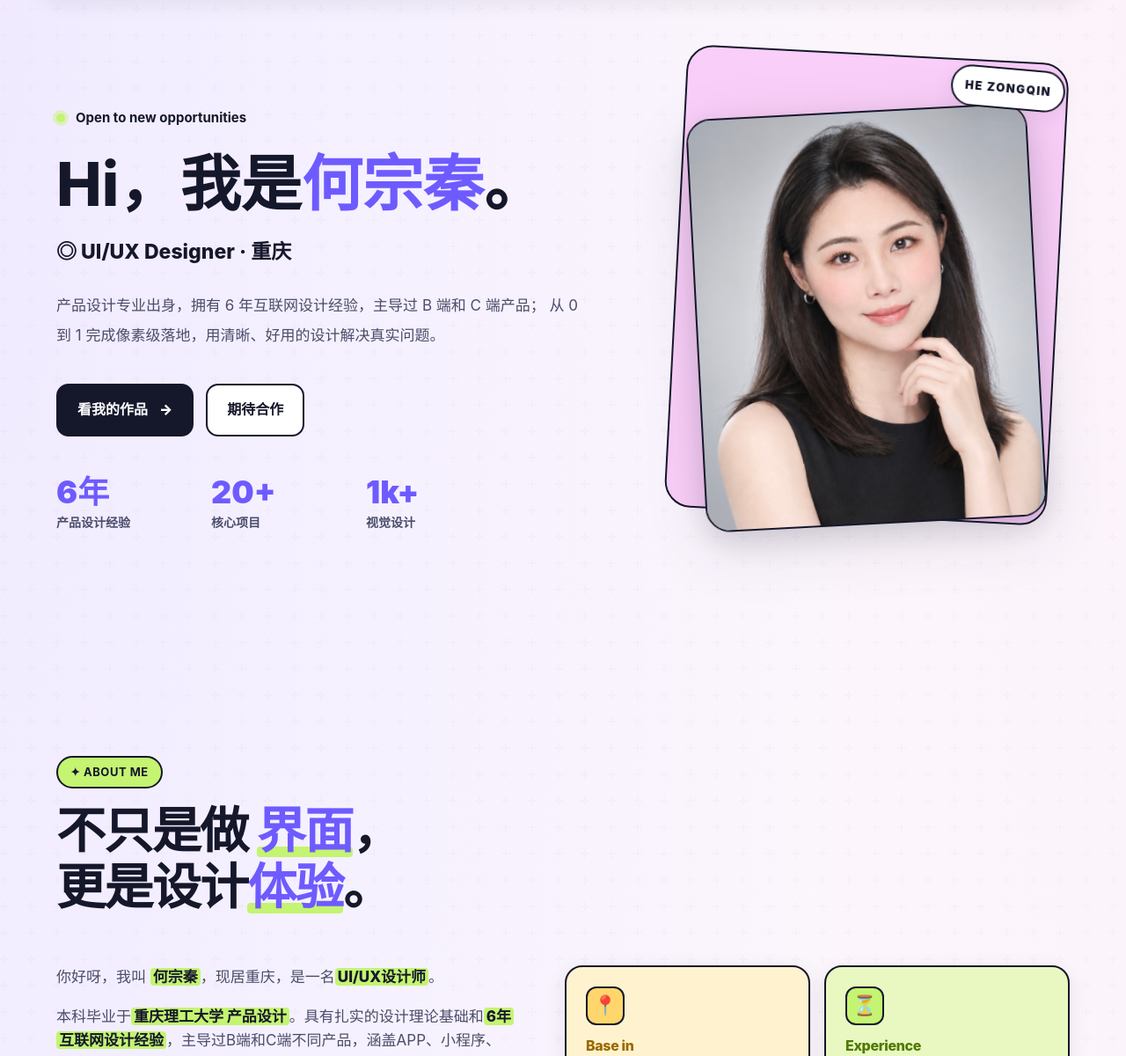
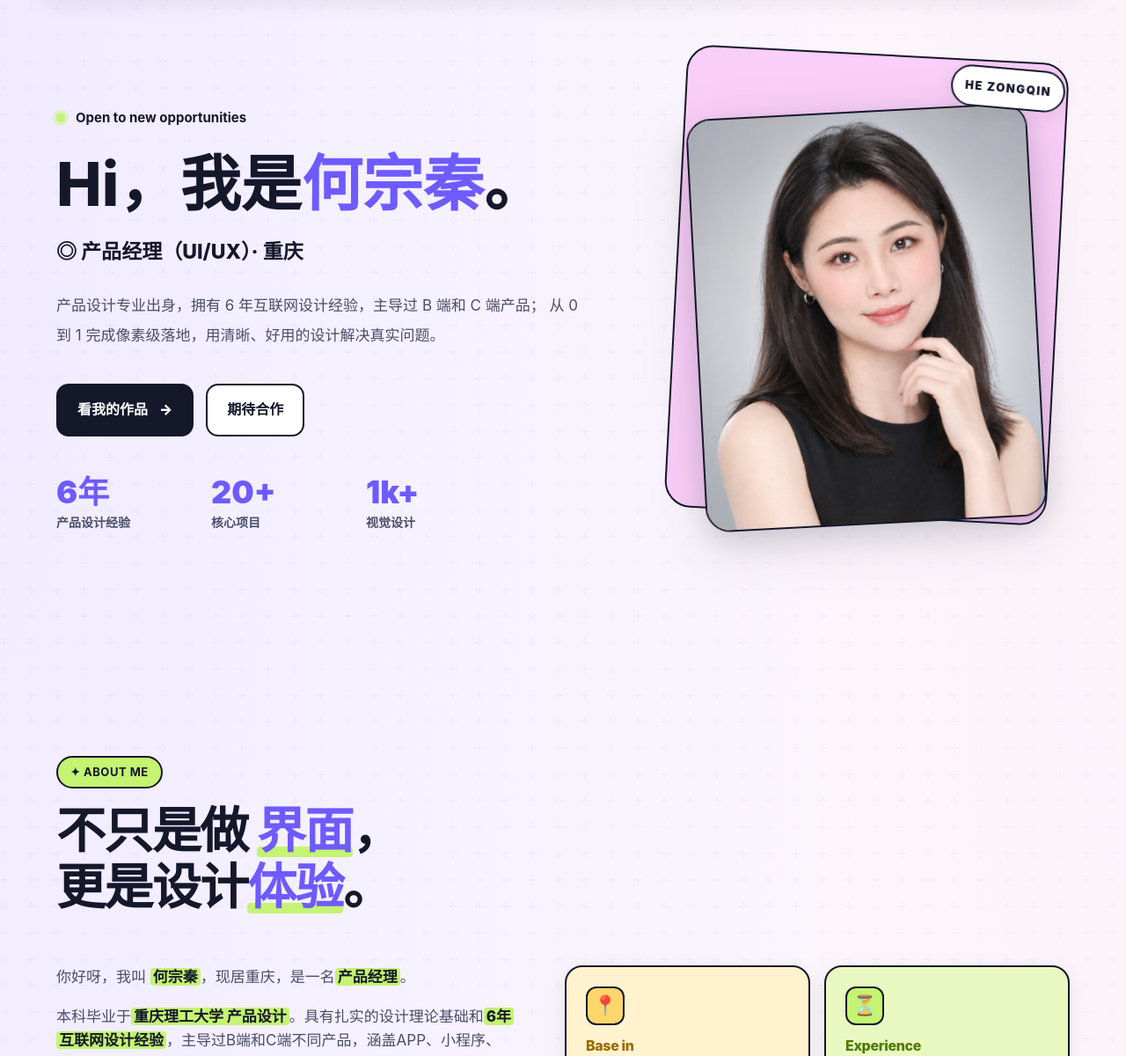
Before and after one commit to 522658400h-create/522658400h-create.github.io, a plain HTML site: page index.html in a window 1280 px wide. Shown: the part 85-1285 px from the top of the page at 88% size. Drawn offline with Linux system fonts and the light colour scheme.

Commit message:
Update homepage role to 产品经理（UI/UX）

```diff
--- a/index.html
+++ b/index.html
@@ -3,8 +3,8 @@
 <head>
   <meta charset="UTF-8" />
   <meta name="viewport" content="width=device-width, initial-scale=1.0, viewport-fit=cover" />
-  <meta name="description" content="何宗秦 · UI/UX Designer · 6年互联网设计经验，从0到1打造B端/C端产品体验" />
-  <title>何宗秦 · UI/UX Designer</title>
+  <meta name="description" content="何宗秦 · 产品经理（UI/UX）· 6年互联网设计经验，从0到1打造B端/C端产品体验" />
+  <title>何宗秦 · 产品经理（UI/UX）</title>
 
   <style>
     /* =========================================================
@@ -2504,7 +2504,7 @@
               <span class="typewriter" id="typewriter" aria-label="Hi，我是何宗秦。"></span>
             </span>
           </h1>
-          <p class="hero__role">◎ UI/UX Designer · 重庆</p>
+          <p class="hero__role">◎ 产品经理（UI/UX）· 重庆</p>
           <p class="hero__intro">
             产品设计专业出身，拥有 6 年互联网设计经验，主导过 B 端和 C 端产品；
             从 0 到 1 完成像素级落地，用清晰、好用的设计解决真实问题。
@@ -2561,7 +2561,7 @@
 
       <div class="about__grid">
         <div class="about__text reveal">
-          <p>你好呀，我叫 <span class="about__hl">何宗秦</span>，现居重庆，是一名<span class="about__hl">UI/UX设计师</span>。</p>
+          <p>你好呀，我叫 <span class="about__hl">何宗秦</span>，现居重庆，是一名<span class="about__hl">产品经理</span>。</p>
           <p>本科毕业于<span class="about__hl">重庆理工大学 产品设计</span>。具有扎实的设计理论基础和<span class="about__hl">6年互联网设计经验</span>，主导过B端和C端不同产品，涵盖APP、小程序、PC等多平台项目。</p>
           <p>工作中我更喜欢「<span class="about__hl">解决问题</span>」而不是「美化界面」——我享受从混乱的诉求里抽丝剥茧，把复杂流程变成清晰可用的体验。设计之外，我也喜欢摄影、记录生活，并用AI工具继续探索设计的边界。</p>
         </div>
```
